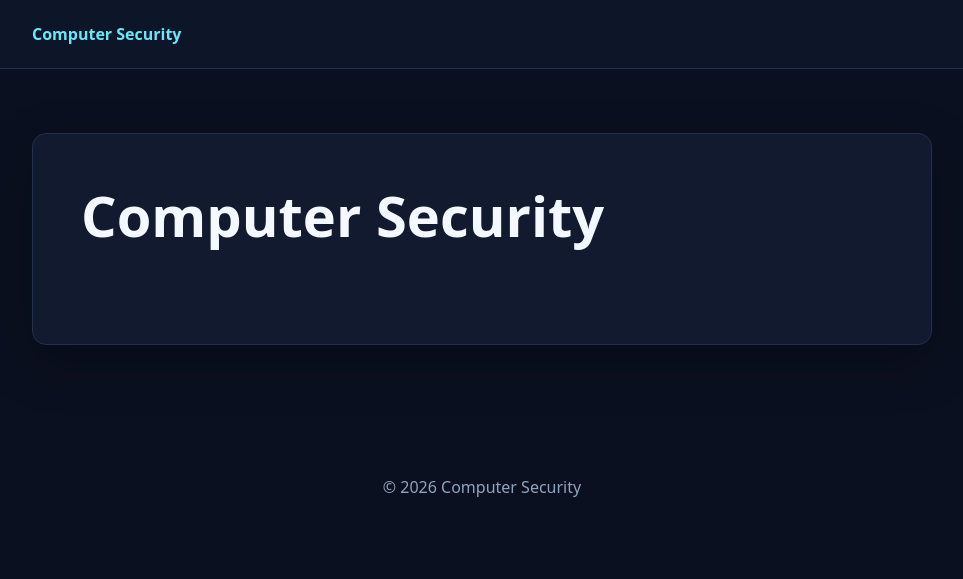
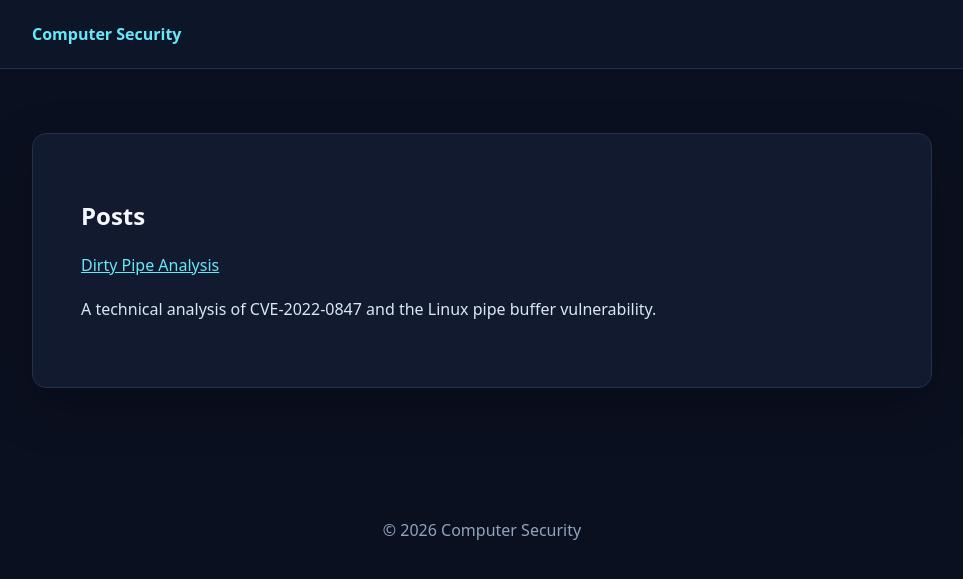
Before and after one commit to secjuhl/secjuhl.github.io, a Jekyll site: the page built from index.md, in a window 1280 px wide. Shown: the top 579 px of the page, without its empty margins (158-1121 px from the left). Built offline with Jekyll 4.4.1, drawn with Linux system fonts in a browser that asks for light colours; our own code applies the rules of GitHub Pages for plain Markdown files.

Commit message:
Link Dirty Pipe post from homepage

```diff
--- a/index.md
+++ b/index.md
@@ -1,4 +1,10 @@
 ---
 layout: default
+title: Home
 ---
-# Computer Security
+
+## Posts
+
+[Dirty Pipe Analysis]({{ '/dirtypipe/' | relative_url }})
+
+A technical analysis of CVE-2022-0847 and the Linux pipe buffer vulnerability.
```
